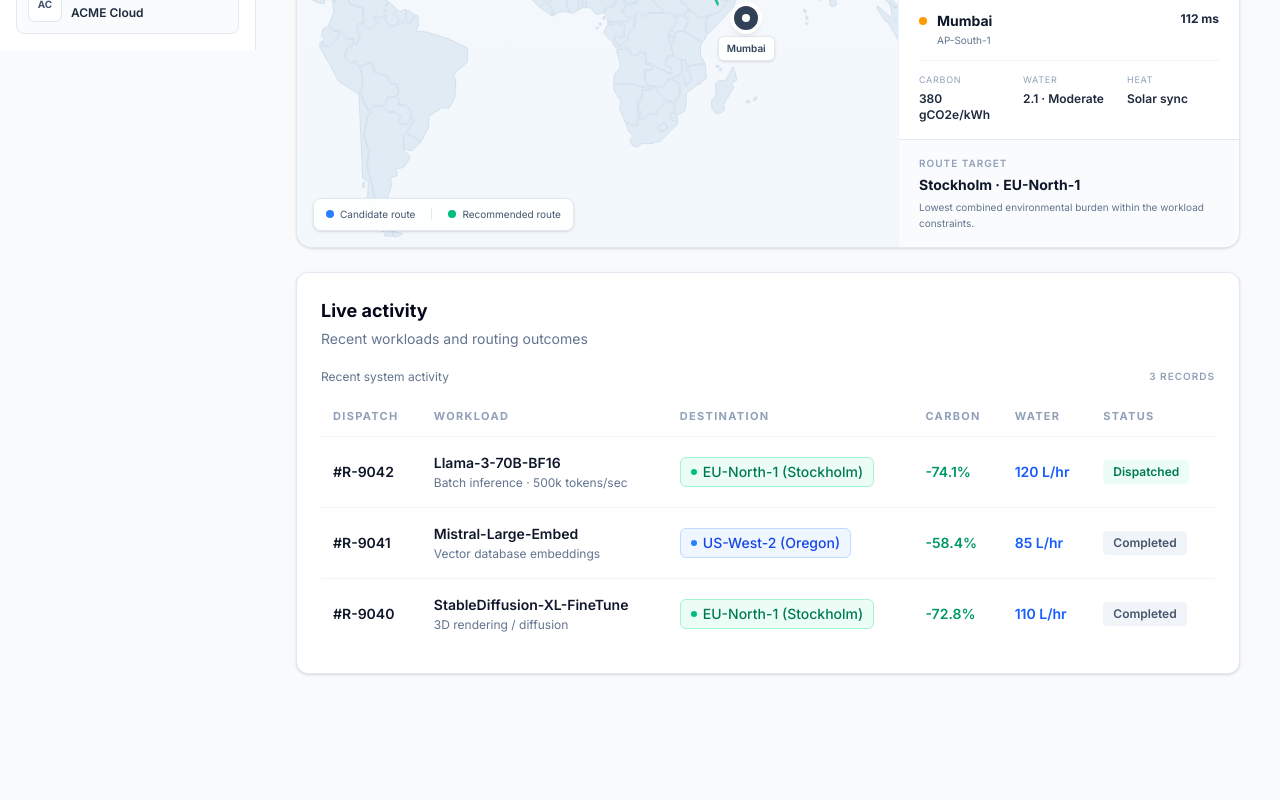
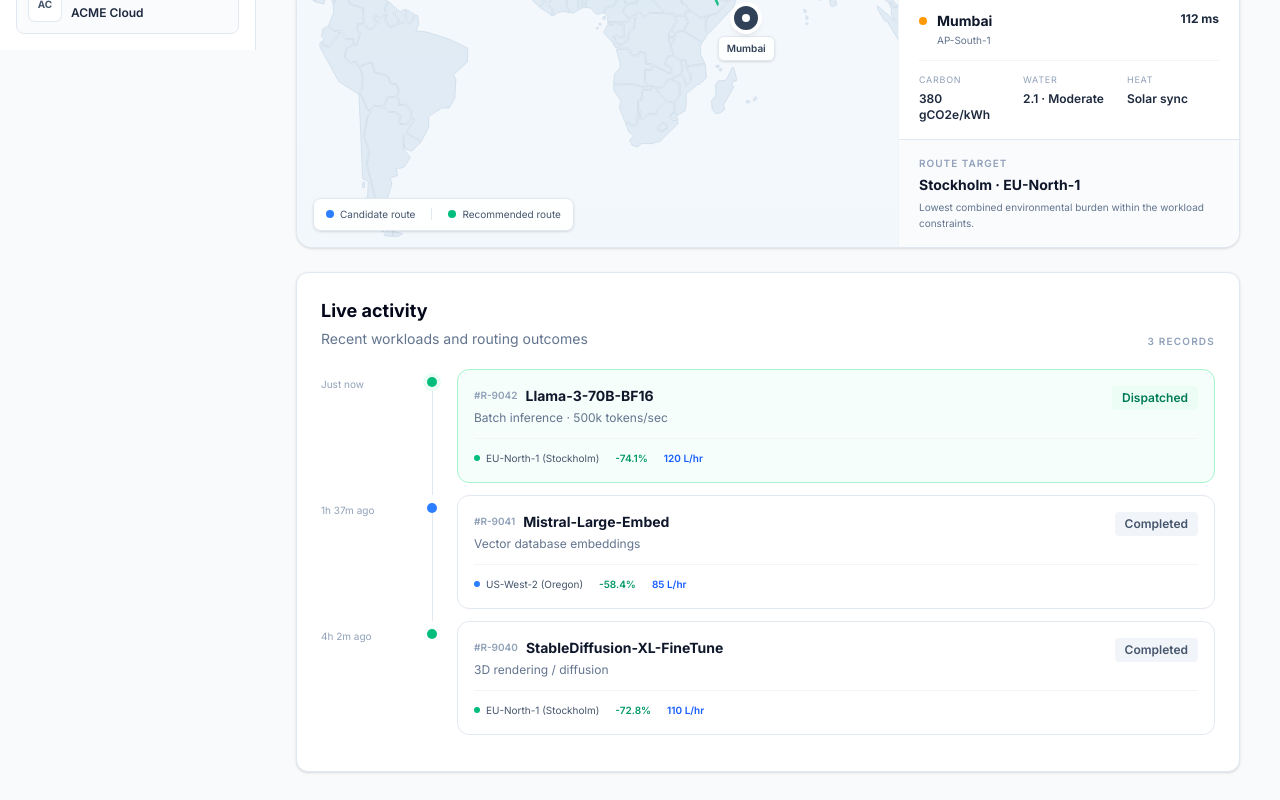
Before and after one commit to NihalTiwari8008/OmniRouter, a Next.js app: page /dashboard in a window 1280 px wide. Shown: the part 750-1550 px from the top of the page. Before the commit the page ends 1452 px from the top, so only its background shows below. Built offline with nearby package versions, Linux system fonts and the light colour scheme.

Commit message:
Implement radar tradeoff and activity timeline views

```diff
--- a/app/dashboard/page.js
+++ b/app/dashboard/page.js
@@ -286,117 +286,148 @@ function FeasibilityPanel({ complete = false, running = false }) {
   );
 }
 function ParetoChart({ selectedRegionId = "stockholm" }) {
+  const selected = ROUTER_REGIONS.find((region) => region.id === selectedRegionId) || ROUTER_REGIONS[1];
   const maxCarbon = Math.max(...ROUTER_REGIONS.map((region) => region.carbon));
   const maxWater = Math.max(...ROUTER_REGIONS.map((region) => region.waterStress));
-  const inspected = ROUTER_REGIONS.find((region) => region.id === selectedRegionId) || ROUTER_REGIONS[1];
-  const recommended = ROUTER_REGIONS.find((region) => region.id === "stockholm") || ROUTER_REGIONS[1];
+  const maxLatency = Math.max(...ROUTER_REGIONS.map((region) => region.latency));
+
+  const center = 180;
+  const radius = 112;
+  const angles = [-Math.PI / 2, 0, Math.PI / 2, Math.PI];
+
+  const pointAt = (index, value) => ({
+    x: center + Math.cos(angles[index]) * radius * value,
+    y: center + Math.sin(angles[index]) * radius * value,
+  });
+
+  const valuesFor = (region) => [
+    1 - region.carbon / maxCarbon,
+    1 - region.waterStress / maxWater,
+    region.heatScore ?? 0,
+    1 - region.latency / maxLatency,
+  ];
+
+  const polygonPoints = (region) => valuesFor(region).map((value, index) => {
+    const point = pointAt(index, Math.max(0, Math.min(1, value)));
+    return `${point.x},${point.y}`;
+  }).join(" ");
+
+  const strokeFor = (id) => id === "stockholm" ? "#059669" : id === "oregon" ? "#f43f5e" : "#f59e0b";
+  const fillFor = (id) => id === "stockholm" ? "#10b981" : id === "oregon" ? "#f43f5e" : "#f59e0b";
+
   return (
     <section className="rounded-2xl border border-slate-200 bg-white p-5 shadow-sm sm:p-6">
       <div className="flex flex-col gap-3 sm:flex-row sm:items-end sm:justify-between">
         <div>
           <h3 className="text-base font-bold text-slate-950">Environmental trade-off matrix</h3>
-          <p className="mt-1 max-w-xl text-xs leading-5 text-slate-500">A compact Pareto view of the same candidates across carbon, water stress, heat reuse, and latency.</p>
+          <p className="mt-1 max-w-xl text-xs leading-5 text-slate-500">Normalized comparison across carbon, water stress, heat recovery, and latency.</p>
         </div>
-        <div className="flex items-center gap-2">
-          <span className="rounded-full border border-emerald-200 bg-emerald-50 px-2.5 py-1 text-[10px] font-semibold text-emerald-700">Pareto-efficient</span>
-          <span className="rounded-full border border-slate-200 bg-slate-50 px-2.5 py-1 text-[10px] font-semibold text-slate-500">Lower is better</span>
+        <span className="rounded-full border border-slate-200 bg-slate-50 px-2.5 py-1 text-[10px] font-semibold text-slate-500">Higher profile = better fit</span>
+      </div>
+
+      <div className="mt-5 grid gap-5 lg:grid-cols-[minmax(300px,1fr)_250px] lg:items-center">
+        <div className="rounded-xl border border-slate-200 bg-slate-50/60 p-3">
+          <svg viewBox="0 0 360 360" className="mx-auto h-[300px] w-full max-w-[420px]" role="img" aria-label="Normalized comparison of candidate regions across carbon, water stress, heat recovery and latency">
+            {[0.25, 0.5, 0.75, 1].map((scale) => (
+              <polygon key={scale} points={angles.map((_, index) => {
+                const point = pointAt(index, scale);
+                return `${point.x},${point.y}`;
+              }).join(" ")} fill="none" stroke="#dbe4ee" strokeWidth="1" />
+            ))}
+
+            {angles.map((angle, index) => {
+              const end = pointAt(index, 1);
+              return <line key={index} x1={center} y1={center} x2={end.x} y2={end.y} stroke="#dbe4ee" strokeWidth="1" />;
+            })}
+
+            {ROUTER_REGIONS.map((region) => {
+              const isSelected = region.id === selectedRegionId;
+              return (
+                <polygon
+                  key={region.id}
+                  points={polygonPoints(region)}
+                  fill={fillFor(region.id)}
+                  fillOpacity={isSelected ? 0.14 : 0.07}
+                  stroke={strokeFor(region.id)}
+                  strokeWidth={isSelected ? 2.8 : 1.8}
+                  strokeLinejoin="round"
+                />
+              );
+            })}
+
+            {ROUTER_REGIONS.map((region) => valuesFor(region).map((value, index) => {
+              const point = pointAt(index, Math.max(0, Math.min(1, value)));
+              return <circle key={`${region.id}-${index}`} cx={point.x} cy={point.y} r={region.id === selectedRegionId ? 3.8 : 2.5} fill={strokeFor(region.id)} />;
+            }))}
+
+            <g fontSize="9" fontFamily="inherit" fill="#64748b" textAnchor="middle">
+              <text x={center} y="27">Carbon intensity</text>
+              <text x="333" y={center + 3}>Water stress</text>
+              <text x={center} y="348">Heat recovery</text>
+              <text x="27" y={center + 3}>Latency</text>
+            </g>
+          </svg>
+
+          <div className="flex flex-wrap items-center justify-center gap-x-4 gap-y-2 px-2 pb-2 text-[10px]">
+            {ROUTER_REGIONS.map((region) => (
+              <span key={region.id} className="inline-flex items-center gap-1.5 font-medium text-slate-600">
+                <span className={`h-2 w-2 rounded-full ${region.id === "stockholm" ? "bg-emerald-500" : region.id === "oregon" ? "bg-red-500" : "bg-amber-500"}`} />
+                {region.name}
+              </span>
+            ))}
+          </div>
         </div>
-      </div>
-      <div className="mt-5 overflow-hidden rounded-xl border border-slate-200">
-        <div className="hidden grid-cols-[170px_1fr_1fr_130px_88px] gap-4 bg-slate-50/80 px-4 py-3 text-[10px] font-semibold uppercase tracking-[0.11em] text-slate-400 md:grid">
-          <div>Region</div>
-          <div>Carbon intensity</div>
-          <div>Water stress</div>
-          <div>Heat recovery</div>
-          <div className="text-right">Latency</div>
-        </div>
-        <div className="divide-y divide-slate-100">
+
+        <div className="space-y-2.5">
           {ROUTER_REGIONS.map((region) => {
-            const inspectedRow = region.id === selectedRegionId;
-            const isRecommended = region.id === "stockholm";
-            const carbonWidth = Math.max(8, (region.carbon / maxCarbon) * 100);
-            const waterWidth = Math.max(8, (region.waterStress / maxWater) * 100);
-            const carbonTone = region.tone === "risk" ? "bg-red-400" : region.tone === "constraint" ? "bg-amber-400" : "bg-emerald-500";
-            const waterTone = region.tone === "risk" ? "bg-red-300" : region.tone === "constraint" ? "bg-amber-300" : "bg-emerald-400";
+            const isSelected = region.id === selectedRegionId;
+            const isRoute = region.id === "stockholm";
+            const overall = Math.round(valuesFor(region).reduce((sum, value) => sum + value, 0) * 25);
             return (
-              <div key={region.id} className={inspectedRow ? "bg-blue-50/45 px-4 py-4" : isRecommended ? "bg-emerald-50/20 px-4 py-4" : "bg-white px-4 py-4"}>
-                <div className="grid gap-4 md:grid-cols-[170px_1fr_1fr_130px_88px] md:items-center">
-                  <div className="flex items-start gap-2.5">
-                    <span className={`mt-1.5 h-2 w-2 shrink-0 rounded-full ${region.tone === "risk" ? "bg-red-500" : region.tone === "constraint" ? "bg-amber-500" : "bg-emerald-500"}`} />
+              <div key={region.id} className={isSelected ? "rounded-xl border border-blue-200 bg-blue-50/55 p-3.5" : isRoute ? "rounded-xl border border-emerald-200 bg-emerald-50/45 p-3.5" : "rounded-xl border border-slate-200 bg-white p-3.5"}>
+                <div className="flex items-center justify-between gap-3">
+                  <div className="flex min-w-0 items-center gap-2">
+                    <span className={`h-2 w-2 shrink-0 rounded-full ${region.id === "stockholm" ? "bg-emerald-500" : region.id === "oregon" ? "bg-red-500" : "bg-amber-500"}`} />
                     <div className="min-w-0">
-                      <div className="flex flex-wrap items-center gap-2">
+                      <div className="flex flex-wrap items-center gap-1.5">
                         <span className="text-xs font-bold text-slate-900">{region.name}</span>
-                        {inspectedRow && <span className="rounded border border-blue-200 bg-blue-50 px-1.5 py-0.5 text-[8px] font-semibold text-blue-700">Inspecting</span>}
-                        {isRecommended && <span className="rounded border border-emerald-200 bg-white px-1.5 py-0.5 text-[8px] font-semibold text-emerald-700">Route target</span>}
+                        {isRoute && <span className="rounded border border-emerald-200 bg-white px-1.5 py-0.5 text-[8px] font-semibold text-emerald-700">Route target</span>}
+                        {isSelected && !isRoute && <span className="rounded border border-blue-200 bg-white px-1.5 py-0.5 text-[8px] font-semibold text-blue-700">Inspecting</span>}
                       </div>
-                      <div className="mt-0.5 text-[10px] text-slate-500">{region.code}</div>
+                      <div className="mt-0.5 text-[9px] text-slate-500">{region.code}</div>
                     </div>
                   </div>
-                  <div>
-                    <div className="mb-1 flex items-center justify-between gap-2 text-[10px]">
-                      <span className="text-slate-500 md:hidden">Carbon intensity</span>
-                      <span className="font-semibold text-slate-800">{region.carbon} gCO₂e/kWh</span>
+                  <span className="text-sm font-bold text-slate-900">{overall}</span>
+                </div>
+                <div className="mt-2.5 grid grid-cols-4 gap-1.5">
+                  {[
+                    ["C", Math.round(valuesFor(region)[0] * 100)],
+                    ["W", Math.round(valuesFor(region)[1] * 100)],
+                    ["H", Math.round(valuesFor(region)[2] * 100)],
+                    ["L", Math.round(valuesFor(region)[3] * 100)],
+                  ].map(([key, score]) => (
+                    <div key={key} className="rounded-md bg-white/80 px-1.5 py-1.5 text-center ring-1 ring-slate-100">
+                      <div className="text-[8px] font-semibold text-slate-400">{key}</div>
+                      <div className="mt-0.5 text-[10px] font-bold text-slate-800">{score}</div>
                     </div>
-                    <div className="h-2 overflow-hidden rounded-full bg-slate-100">
-                      <div className={`h-full rounded-full ${carbonTone}`} style={{ width: `${carbonWidth}%` }} />
-                    </div>
-                  </div>
-                  <div>
-                    <div className="mb-1 flex items-center justify-between gap-2 text-[10px]">
-                      <span className="text-slate-500 md:hidden">Water stress</span>
-                      <span className="font-semibold text-slate-800">{region.waterStress} · {region.waterLabel}</span>
-                    </div>
-                    <div className="h-2 overflow-hidden rounded-full bg-slate-100">
-                      <div className={`h-full rounded-full ${waterTone}`} style={{ width: `${waterWidth}%` }} />
-                    </div>
-                  </div>
-                  <div className="flex items-center gap-2 md:block">
-                    <span className="text-[10px] text-slate-500 md:hidden">Heat recovery</span>
-                    <span className={region.id === "stockholm" ? "inline-flex rounded-md border border-emerald-200 bg-emerald-50 px-2 py-1 text-[10px] font-semibold text-emerald-700" : "inline-flex rounded-md border border-slate-200 bg-slate-50 px-2 py-1 text-[10px] font-semibold text-slate-600"}>
-                      {region.id === "stockholm" ? "District heat" : region.heat}
-                    </span>
-                  </div>
-                  <div className="text-left md:text-right">
-                    <span className="text-[10px] text-slate-500 md:hidden">Latency · </span>
-                    <span className="text-xs font-bold text-slate-900">{region.latency} ms</span>
-                  </div>
+                  ))}
                 </div>
               </div>
             );
           })}
         </div>
       </div>
-      <div className="mt-4 grid gap-3 sm:grid-cols-[1fr_auto] sm:items-center">
-        <div className="rounded-xl border border-emerald-200 bg-emerald-50/60 p-3.5">
-          <div className="flex items-start gap-3">
-            <div className="flex h-8 w-8 shrink-0 items-center justify-center rounded-lg bg-white text-emerald-600 ring-1 ring-emerald-100">
-              <svg className="h-4 w-4" fill="none" stroke="currentColor" viewBox="0 0 24 24"><path d="M5 12h14m-7-7 7 7-7 7" strokeLinecap="round" strokeLinejoin="round" strokeWidth="1.8" /></svg>
-            </div>
-            <div className="min-w-0">
-              <div className="text-[10px] font-semibold uppercase tracking-[0.1em] text-emerald-700">Current route</div>
-              <div className="mt-1 text-sm font-bold text-slate-900">{recommended.name} · {recommended.code}</div>
-              <div className="mt-0.5 text-[10px] leading-4 text-slate-500">{ROUTE_DECISION.rationale}</div>
-            </div>
-          </div>
-        </div>
-        <div className="grid grid-cols-3 gap-2 sm:min-w-[300px]">
-          <div className="rounded-lg border border-slate-200 bg-white px-3 py-2.5 text-center">
-            <div className="text-[9px] uppercase tracking-[0.08em] text-slate-400">Carbon</div>
-            <div className="mt-1 text-sm font-bold text-emerald-700">{ROUTE_DECISION.carbonDelta}</div>
-          </div>
-          <div className="rounded-lg border border-slate-200 bg-white px-3 py-2.5 text-center">
-            <div className="text-[9px] uppercase tracking-[0.08em] text-slate-400">Water</div>
-            <div className="mt-1 text-sm font-bold text-blue-700">-120 L/hr</div>
-          </div>
-          <div className="rounded-lg border border-slate-200 bg-white px-3 py-2.5 text-center">
-            <div className="text-[9px] uppercase tracking-[0.08em] text-slate-400">Latency</div>
-            <div className="mt-1 text-sm font-bold text-slate-900">{recommended.latency} ms</div>
-          </div>
+
+      <div className="mt-4 rounded-xl border border-emerald-200 bg-emerald-50/55 px-3.5 py-3">
+        <div className="flex items-center justify-between gap-3">
+          <span className="text-[10px] font-semibold uppercase tracking-[0.1em] text-emerald-700">Route target</span>
+          <span className="text-xs font-bold text-slate-900">{selected.name} · {selected.code}</span>
         </div>
       </div>
     </section>
   );
 }
+
 function DispatchPanel({ dispatched, isDispatching, onDispatch, workloadName, workloadCategory, deadlineHours, geoFence }) {
   return (
     <section className={dispatched ? "rounded-xl border border-emerald-200 bg-emerald-50/50 p-5 sm:p-6" : "rounded-xl border border-slate-200 bg-white p-5 shadow-sm sm:p-6"}>
@@ -569,6 +600,53 @@ function EnvironmentalMap({ selectedRegionId, recommendedRegionId, onSelectRegio
     </section>
   );
 }
+function LiveActivityTimeline({ rows }) {
+  return (
+    <motion.section variants={fadeInUp} className="rounded-xl border border-slate-200 bg-white p-5 shadow-sm sm:p-6">
+      <div className="flex items-end justify-between gap-4">
+        <div>
+          <h2 className="text-lg font-bold text-slate-950">Live activity</h2>
+          <p className="mt-1 text-sm text-slate-500">Recent workloads and routing outcomes</p>
+        </div>
+        <span className="text-[10px] font-semibold uppercase tracking-[0.12em] text-slate-400">{rows.length} records</span>
+      </div>
+
+      <div className="mt-5">
+        {rows.map((row, index) => {
+          const isNew = index === 0 && row.status === "Dispatched";
+          const dot = row.destColor === "blue" ? "bg-blue-500" : "bg-emerald-500";
+          return (
+            <div key={row.id} className="grid grid-cols-[68px_18px_minmax(0,1fr)] gap-3 sm:grid-cols-[86px_18px_minmax(0,1fr)] sm:gap-4">
+              <div className="pt-2 text-[10px] text-slate-400">{isNew ? "Just now" : row.time}</div>
+              <div className="relative flex justify-center">
+                {index < rows.length - 1 && <span className="absolute top-4 bottom-0 w-px bg-slate-200" />}
+                <span className={`relative z-10 mt-2 h-2.5 w-2.5 rounded-full ${isNew ? "bg-emerald-500 ring-4 ring-emerald-50" : dot}`} />
+              </div>
+              <div className={isNew ? "mb-3 rounded-xl border border-emerald-200 bg-emerald-50/45 p-4" : "mb-3 rounded-xl border border-slate-200 bg-white p-4"}>
+                <div className="flex flex-col gap-3 sm:flex-row sm:items-start sm:justify-between">
+                  <div className="min-w-0">
+                    <div className="flex flex-wrap items-center gap-2">
+                      <span className="text-[10px] font-semibold text-slate-400">{row.id}</span>
+                      <span className="text-sm font-bold text-slate-900">{row.name}</span>
+                    </div>
+                    <div className="mt-1 text-xs text-slate-500">{row.desc}</div>
+                  </div>
+                  <StatusBadge status={row.status} color={row.statusColor} />
+                </div>
+                <div className="mt-3 flex flex-wrap items-center gap-x-4 gap-y-2 border-t border-slate-100 pt-3 text-[10px]">
+                  <span className="inline-flex items-center gap-1.5 text-slate-600"><span className={`h-1.5 w-1.5 rounded-full ${dot}`} />{row.dest}</span>
+                  <span className="font-semibold text-emerald-600">{row.carbon}</span>
+                  <span className="font-semibold text-blue-600">{row.water}</span>
+                </div>
+              </div>
+            </div>
+          );
+        })}
+      </div>
+    </motion.section>
+  );
+}
+
 function AuditOverview({ dispatched, reportStatus }) {
   const items = [
     { label: "Logged decisions", value: dispatched ? "4" : "3", detail: dispatched ? "+1 this session" : "Current history" },
@@ -748,42 +826,7 @@ export default function HomePage() {
                             <motion.div variants={fadeInUp}>
                 <GlobalNetworkOverview dispatched={isDispatched} />
               </motion.div>
-              <motion.section variants={fadeInUp} className="rounded-xl border border-slate-200 bg-white p-5 shadow-sm sm:p-6">
-                <div className="mb-5">
-                  <h2 className="text-lg font-bold text-slate-950">Live activity</h2>
-                  <p className="mt-1 text-sm text-slate-500">Recent workloads and routing outcomes</p>
-                </div>
-                <div className="mb-3 flex items-center justify-between">
-                  <span className="text-xs text-slate-500">{isDispatched ? "1 new dispatch this session" : "Recent system activity"}</span>
-                  <span className="text-[10px] font-semibold uppercase tracking-[0.1em] text-slate-400">{liveStreamRows.length} records</span>
-                </div>
-                <div className="overflow-x-auto">
-                    <table className="w-full min-w-[760px] text-left text-sm">
-                      <thead>
-                        <tr className="border-b border-slate-100 text-[11px] font-semibold uppercase tracking-[0.12em] text-slate-400">
-                          <th className="px-3 py-3">Dispatch</th>
-                          <th className="px-3 py-3">Workload</th>
-                          <th className="px-3 py-3">Destination</th>
-                          <th className="px-3 py-3">Carbon</th>
-                          <th className="px-3 py-3">Water</th>
-                          <th className="px-3 py-3">Status</th>
-                        </tr>
-                      </thead>
-                      <tbody className="divide-y divide-slate-100">
-                        {liveStreamRows.map((row) => (
-                          <tr key={row.id} className="hover:bg-slate-50">
-                            <td className="px-3 py-4 font-semibold text-slate-900">{row.id}</td>
-                            <td className="px-3 py-4"><div className="font-semibold text-slate-900">{row.name}</div><div className="mt-0.5 text-xs text-slate-500">{row.desc}</div></td>
-                            <td className="px-3 py-4"><DestBadge dest={row.dest} color={row.destColor} /></td>
-                            <td className="px-3 py-4 font-semibold text-emerald-600">{row.carbon}</td>
-                            <td className="px-3 py-4 font-semibold text-blue-600">{row.water}</td>
-                            <td className="px-3 py-4"><StatusBadge status={row.status} color={row.statusColor} /></td>
-                          </tr>
-                        ))}
-                      </tbody>
-                    </table>
-                  </div>
-              </motion.section>
+              <LiveActivityTimeline rows={liveStreamRows} />
             </motion.div>
           )}
           {activeTab === "router-studio" && (
```
